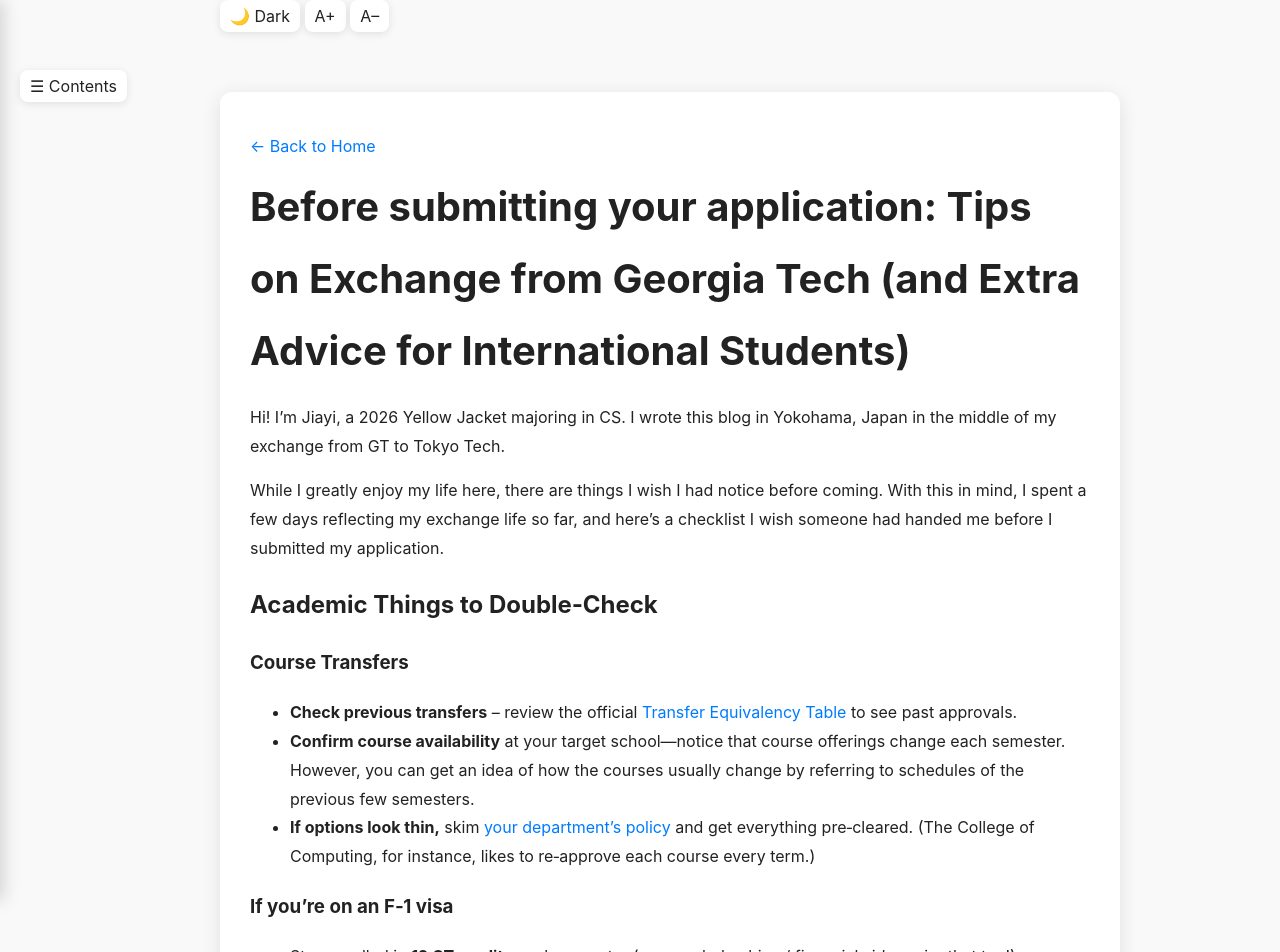
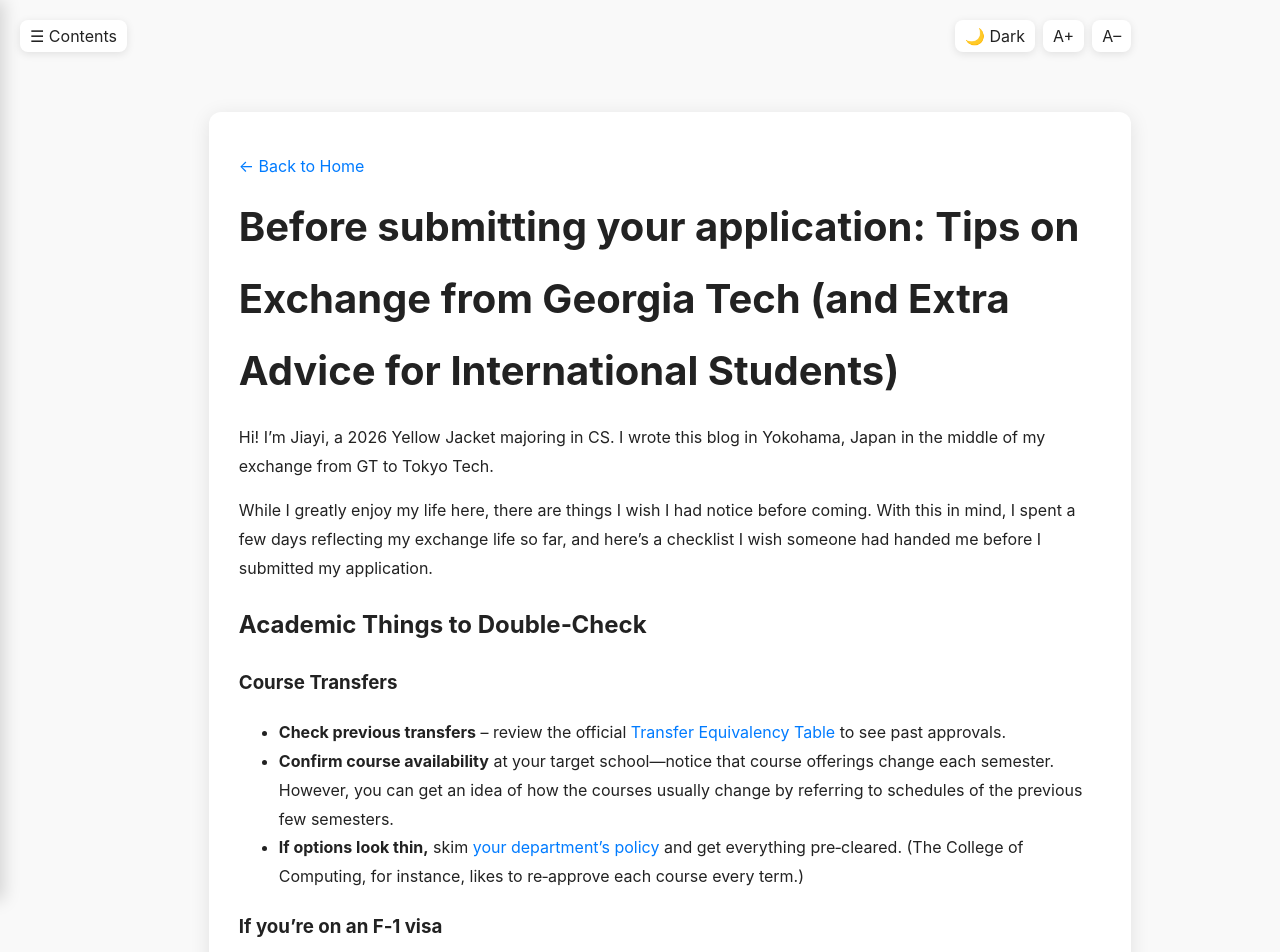
Before and after one commit to Jiayiw531/Jiayiw531.github.io, a Jekyll site: the page built from _posts/2025-04-20-Tips-for-GT-Exchange.md, in a window 1280 px wide. Shown: the top 952 px of the page. Built offline with Jekyll 4.4.1, drawn with Linux system fonts in a browser that asks for light colours; some of the changed text lies outside the part shown.

Commit message:
added quote display, toc hide and show updated

```diff
--- a/assets/css/blog-style.css
+++ b/assets/css/blog-style.css
@@ -12,7 +12,9 @@
     --link-hover:#0056d2;
     --base-font-size:16px;
     --page-pad: 24px; /* space to keep at both edges */
-    --card-max: 840px; /* upper‑bound for the article width */
+    --card-pad: 30px; /* space inside the card */
+    --quote-bg:   #f1f4ff;   /* light tint behind blockquotes   */
+    --quote-bar:  #4c7dff;   /* left bar colour (light)         */
   }
 
   /* dark‑mode overrides */
@@ -24,6 +26,8 @@
     --btn-text:#eaeaea;
     --link-color:#8ab4f8;
     --link-hover:#a8c8ff;
+    --quote-bg-d: #2a2d39;   /* dark‑mode tint                  */
+    --quote-bar-d:#8ab4f8;   /* left bar colour (dark)          */
   }
 
   /* 1 –‑ CSS Grid skeleton */
@@ -40,6 +44,26 @@
     padding-inline: var(--page-pad);
   }
 
+  /* 1‑bis – stack main section + right‑aligned controls
+   -------------------------------- */
+    .main{
+        display:flex;
+        flex-direction:column;    /* vertical stack */
+        align-items:center;
+        width: var(--content-w);
+        margin-inline:auto;
+    }
+
+    .controls{
+        display:flex;             /* row of buttons  */
+        width:100%;
+        gap: 8px;           /* space between buttons */
+        margin-inline:60px auto;
+        /* max-width: calc(var(--card-max) + 2*var(--card-pad)); 840 + 60 = 900 */
+        justify-content: flex-end; /* space between buttons */
+        margin-top:20px;
+    }
+
 
     /* TOC panel – hidden by default */
     .toc-panel{
@@ -53,6 +77,16 @@
         transform: translateX(-100%);
         transition: transform .3s;
         z-index: 1000;
+    }
+
+    .toc-panel a{
+        color: var(--link-color);
+        text-decoration: none;
+        transition: color .2s;
+    }
+    .toc-panel a:hover{
+        color: var(--link-hover);
+        text-decoration: underline;
     }
 
     /* body.show-toc toggles the slide‑in */
@@ -75,7 +109,7 @@
     /* hamburger position */
     #open-toc-btn{
     position: fixed;
-    top: 70px;
+    top: 20px;
     left: 20px;
     z-index: 1100;
     }
@@ -99,6 +133,30 @@
     box-shadow:0 4px 20px rgba(0,0,0,.1);
     line-height:1.8;
   }
+
+  .blog blockquote{
+    margin: 1.6em 0;
+    padding: 0.2em 0.9em;
+    background: var(--quote-bg);
+    border-left: 4px solid var(--quote-bar);
+    border-radius: 6px;
+    font-style: italic;
+    line-height: 1.7;
+    color: var(--text-color);
+  }
+
+  body.dark-mode .blog blockquote{
+    background: var(--quote-bg-d);
+    border-left-color: var(--quote-bar-d);
+  }
+
+  .blog q{
+    quotes: "“" "”" "‘" "’";
+    font-style: italic;
+  }
+  .blog q::before{ content: open-quote; }
+  .blog q::after { content: close-quote; }
+
   .blog img{
     max-width:100%;
     height:auto;
--- a/assets/js/blogs.js
+++ b/assets/js/blogs.js
@@ -21,7 +21,9 @@
     const body     = document.body;
 
     open.addEventListener('click', ()=> body.classList.toggle('show-toc'));
+    open.addEventListener('click', ()=> open.style.display = 'none');
     close.addEventListener('click',()=> body.classList.remove('show-toc'));
+    close.addEventListener('click',()=> open.style.display = 'block');
 
     /* 2‑C  –  Dark / light toggle */
     const themeBtn = document.getElementById('theme-toggle');
```
Also changed, not shown: _posts/2025-04-20-Tips-for-GT-Exchange.md (+5 -6 lines).
